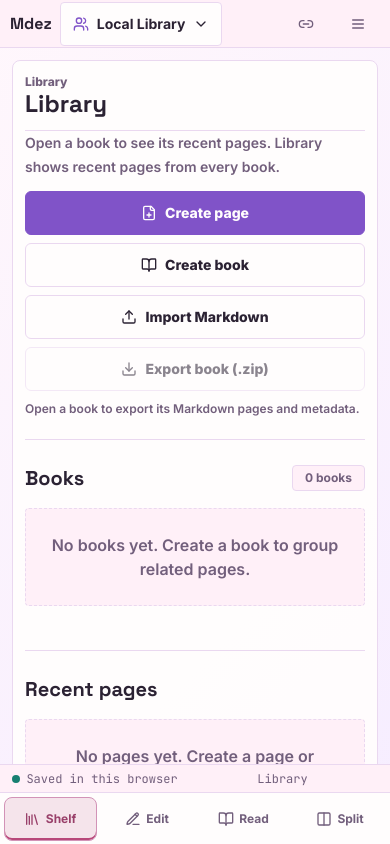
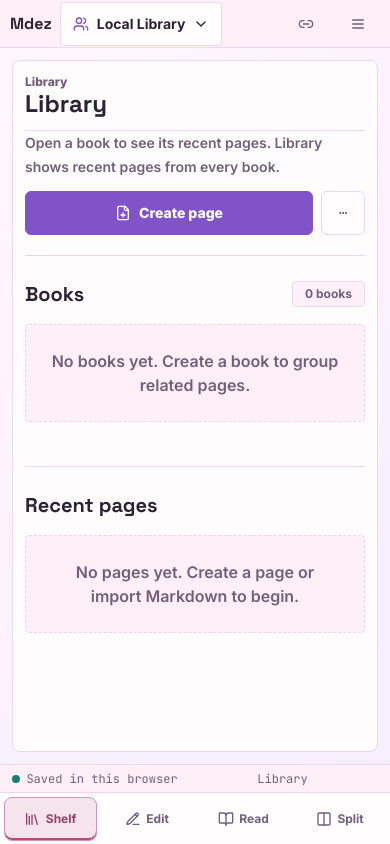
Before and after one commit to ny147/mdez, a Next.js app: page / in a window 390 px wide. Built offline with nearby package versions, Linux system fonts and the light colour scheme; a web font is replaced by a local one.

Commit message:
feat: clarify Shelf action hierarchy

```diff
--- a/src/app/styles/workspace.css
+++ b/src/app/styles/workspace.css
@@ -732,6 +732,50 @@ a:focus-visible {
 
 .workspace-section:first-child { border-top: 0; }
 
+.shelf-primary-actions {
+  display: flex;
+  flex-wrap: wrap;
+  justify-content: flex-end;
+  gap: var(--space-2);
+}
+
+.shelf-actions-menu { position: relative; }
+
+.shelf-actions-popover {
+  position: absolute;
+  top: calc(100% + 0.5rem);
+  right: 0;
+  z-index: 55;
+  display: grid;
+  width: min(22rem, calc(100vw - 2rem));
+  overflow: hidden;
+  border: 1px solid var(--color-rule);
+  border-radius: var(--radius-control);
+  background: var(--color-paper);
+  box-shadow: 0 0.75rem 2rem color-mix(in srgb, var(--color-ink) 16%, transparent);
+}
+
+.shelf-menu-item {
+  display: grid;
+  grid-template-columns: 1.25rem minmax(0, 1fr);
+  gap: var(--space-3);
+  width: 100%;
+  min-height: 3.5rem;
+  padding: 0.75rem;
+  border: 0;
+  border-bottom: 1px solid var(--color-rule);
+  background: transparent;
+  color: var(--color-ink);
+  text-align: left;
+}
+
+.shelf-menu-item:last-child { border-bottom: 0; }
+.shelf-menu-item:hover,
+.shelf-menu-item:focus-visible { background: var(--color-lavender); }
+.shelf-menu-item:disabled { cursor: not-allowed; opacity: 0.55; }
+.shelf-menu-title { display: block; font-size: 0.875rem; font-weight: 800; }
+.shelf-menu-description { display: block; margin-top: 0.125rem; color: var(--color-muted); font-size: 0.75rem; line-height: 1.35; }
+
 
 @media (max-width: 1023px) {
   .workspace-sidebar {
@@ -767,6 +811,10 @@ a:focus-visible {
 @media (max-width: 767px) {
   .workspace-shell { background: linear-gradient(135deg, var(--color-canvas), var(--color-lavender)); }
   .workspace-surface { border-radius: var(--radius-control); padding: var(--space-3); }
+  .shelf-primary-actions { display: grid; grid-template-columns: minmax(0, 1fr) max-content; }
+  .shelf-create-book-button { display: none; }
+  .shelf-more-button span { display: none; }
+  .shelf-more-button { width: 2.75rem; min-width: 2.75rem; padding-inline: 0; }
 }
 .editor-toolbar {
   display: grid;
--- a/src/components/mdez/MdezWorkspace.tsx
+++ b/src/components/mdez/MdezWorkspace.tsx
@@ -553,6 +553,7 @@ export function MdezWorkspace() {
                 onCreateFolder={library.createBook}
                 onOpenImport={handleOpenImport}
                 onExportFolder={() => void handleSidebarFolderExport()}
+                onBackupWorkspace={() => undefined}
               />
             ) : viewMode === "split" ? (
               <SplitWorkspace
--- /dev/null
+++ b/src/components/mdez/ShelfActionsMenu.tsx
@@ -0,0 +1,104 @@
+"use client";
+
+import { useEffect, useRef, useState, type KeyboardEvent } from "react";
+import { Archive, BookOpen, Download, MoreHorizontal, Upload } from "lucide-react";
+
+type ShelfActionsMenuProps = {
+  bookExportLabel: string;
+  bookExportDescription: string;
+  bookExportDisabled: boolean;
+  onCreateBook: () => void;
+  onImportMarkdown: () => void;
+  onExportBook: () => void;
+  onBackupWorkspace: () => void;
+};
+
+type MenuAction = {
+  label: string;
+  description: string;
+  disabled?: boolean;
+  icon: typeof BookOpen;
+  onSelect: () => void;
+};
+
+export function ShelfActionsMenu(props: ShelfActionsMenuProps) {
+  const [open, setOpen] = useState(false);
+  const triggerRef = useRef<HTMLButtonElement>(null);
+  const menuRef = useRef<HTMLDivElement>(null);
+  const itemRefs = useRef<Array<HTMLButtonElement | null>>([]);
+  const actions: MenuAction[] = [
+    { label: "Create book", description: "Add a new book to the root shelf.", icon: BookOpen, onSelect: props.onCreateBook },
+    { label: "Import Markdown", description: "Add files, pasted text, or a public GitHub repository.", icon: Upload, onSelect: props.onImportMarkdown },
+    { label: props.bookExportLabel, description: props.bookExportDescription, disabled: props.bookExportDisabled, icon: Download, onSelect: props.onExportBook },
+    { label: "Download workspace backup", description: "Create a restorable copy of this workspace.", icon: Archive, onSelect: props.onBackupWorkspace }
+  ];
+
+  useEffect(() => {
+    if (!open) return;
+    const focusFrame = window.requestAnimationFrame(() => {
+      itemRefs.current.find((item) => item && !item.disabled)?.focus();
+    });
+    const onPointerDown = (event: PointerEvent) => {
+      const target = event.target as Node;
+      if (!menuRef.current?.contains(target) && !triggerRef.current?.contains(target)) setOpen(false);
+    };
+    const onKeyDown = (event: globalThis.KeyboardEvent) => {
+      if (event.key !== "Escape") return;
+      event.preventDefault();
+      setOpen(false);
+      triggerRef.current?.focus();
+    };
+    document.addEventListener("pointerdown", onPointerDown);
+    document.addEventListener("keydown", onKeyDown);
+    return () => {
+      window.cancelAnimationFrame(focusFrame);
+      document.removeEventListener("pointerdown", onPointerDown);
+      document.removeEventListener("keydown", onKeyDown);
+    };
+  }, [open]);
+
+  function enabledItems() {
+    return itemRefs.current.filter((item): item is HTMLButtonElement => Boolean(item && !item.disabled));
+  }
+
+  function focusAt(index: number) {
+    const items = enabledItems();
+    if (items.length > 0) items[(index + items.length) % items.length]?.focus();
+  }
+
+  function handleMenuKeyDown(event: KeyboardEvent<HTMLDivElement>) {
+    const items = enabledItems();
+    const current = items.findIndex((item) => item === document.activeElement);
+    if (event.key === "ArrowDown") { event.preventDefault(); focusAt(current + 1); }
+    if (event.key === "ArrowUp") { event.preventDefault(); focusAt(current - 1); }
+    if (event.key === "Home") { event.preventDefault(); focusAt(0); }
+    if (event.key === "End") { event.preventDefault(); focusAt(-1); }
+  }
+
+  function select(action: MenuAction) {
+    if (action.disabled) return;
+    setOpen(false);
+    action.onSelect();
+  }
+
+  return (
+    <div className="shelf-actions-menu">
+      <button ref={triggerRef} type="button" aria-label="More Shelf actions" aria-haspopup="menu" aria-expanded={open} onClick={() => setOpen((value) => !value)} className="secondary-button shelf-more-button px-4 py-2 text-sm font-extrabold">
+        <MoreHorizontal aria-hidden="true" className="h-4 w-4" /><span>More</span>
+      </button>
+      {open ? (
+        <div ref={menuRef} role="menu" aria-label="Shelf actions" className="shelf-actions-popover" onKeyDown={handleMenuKeyDown}>
+          {actions.map((action, index) => {
+            const Icon = action.icon;
+            return (
+              <button key={action.label} ref={(element) => { itemRefs.current[index] = element; }} type="button" role="menuitem" disabled={action.disabled} onClick={() => select(action)} className="shelf-menu-item">
+                <Icon aria-hidden="true" className="h-4 w-4" />
+                <span><span className="shelf-menu-title">{action.label}</span><span className="shelf-menu-description">{action.description}</span></span>
+              </button>
+            );
+          })}
+        </div>
+      ) : null}
+    </div>
+  );
+}
--- a/src/components/mdez/ShelfPane.tsx
+++ b/src/components/mdez/ShelfPane.tsx
@@ -1,9 +1,10 @@
 "use client";
 
-import { BookOpen, Download, FilePlus, Upload } from "lucide-react";
+import { BookOpen, FilePlus } from "lucide-react";
 
 import type { Document, Folder } from "@/types/content";
 import { WORKSPACE_COPY, formatRelativeTime, getBookExportCopy } from "@/lib/workspace-copy";
+import { ShelfActionsMenu } from "@/components/mdez/ShelfActionsMenu";
 
 type ShelfPaneProps = {
   folders: Folder[];
@@ -17,6 +18,7 @@ type ShelfPaneProps = {
   onCreateFolder: (parentId: string | null) => void;
   onOpenImport: () => void;
   onExportFolder: () => void;
+  onBackupWorkspace: () => void;
 };
 
 function getBookPageCount(documents: Document[], folderId: string) {
@@ -34,7 +36,8 @@ export function ShelfPane({
   onCreateDocument,
   onCreateFolder,
   onOpenImport,
-  onExportFolder
+  onExportFolder,
+  onBackupWorkspace
 }: ShelfPaneProps) {
   const sortedFolders = folders.filter((folder) => folder.parentId === null).sort((a, b) => a.order - b.order || a.name.localeCompare(b.name));
   const openBook = folders.find((folder) => folder.id === selectedFolderId) ?? null;
@@ -56,7 +59,7 @@ export function ShelfPane({
           </p>
         </div>
         <div className="grid gap-2 md:justify-items-end">
-          <div className="flex flex-col gap-2 sm:flex-row">
+          <div className="shelf-primary-actions">
             <button
               type="button"
               data-visual-priority="primary"
@@ -67,26 +70,20 @@ export function ShelfPane({
               <FilePlus aria-hidden="true" className="h-4 w-4" />
               {createPageLabel}
             </button>
-            <button type="button" onClick={() => onCreateFolder(null)} className="secondary-button px-4 py-2 text-sm font-extrabold">
+            <button type="button" onClick={() => onCreateFolder(null)} className="secondary-button shelf-create-book-button px-4 py-2 text-sm font-extrabold">
               <BookOpen aria-hidden="true" className="h-4 w-4" />
               Create book
             </button>
-            <button type="button" onClick={onOpenImport} aria-label={WORKSPACE_COPY.importMarkdown} className="secondary-button px-4 py-2 text-sm font-extrabold">
-              <Upload aria-hidden="true" className="h-4 w-4" />
-              {WORKSPACE_COPY.importMarkdown}
-            </button>
-            <button
-              type="button"
-              onClick={onExportFolder}
-              disabled={exportCopy.disabled}
-              aria-label={exportCopy.label}
-              className="secondary-button px-4 py-2 text-sm font-extrabold disabled:cursor-not-allowed disabled:opacity-55"
-            >
-              <Download aria-hidden="true" className="h-4 w-4" />
-              {exportCopy.label}
-            </button>
+            <ShelfActionsMenu
+              bookExportLabel={exportCopy.label}
+              bookExportDescription={exportCopy.hint}
+              bookExportDisabled={exportCopy.disabled}
+              onCreateBook={() => onCreateFolder(null)}
+              onImportMarkdown={onOpenImport}
+              onExportBook={onExportFolder}
+              onBackupWorkspace={onBackupWorkspace}
+            />
           </div>
-          <p className="max-w-md text-xs font-semibold leading-5 text-muted">{exportCopy.hint}</p>
         </div>
       </div>
 
```
Also changed, not shown: 1 other file (tests, documents, lock files or other folders).
